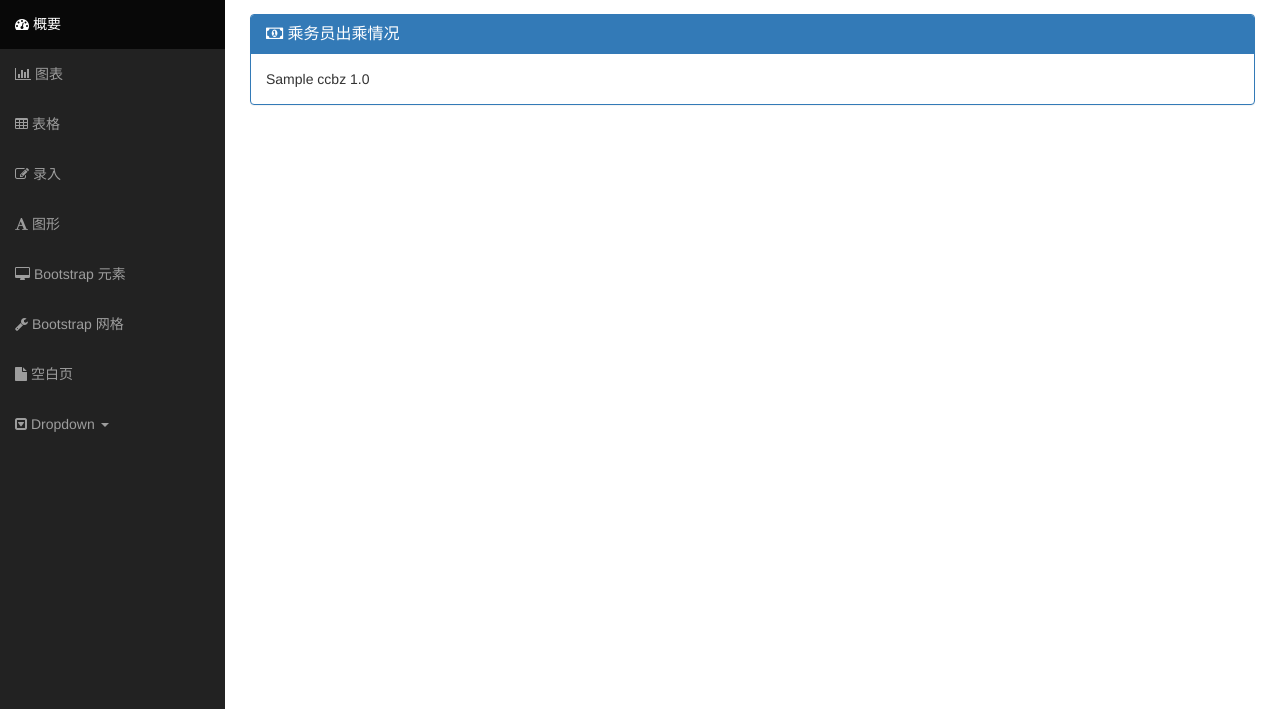
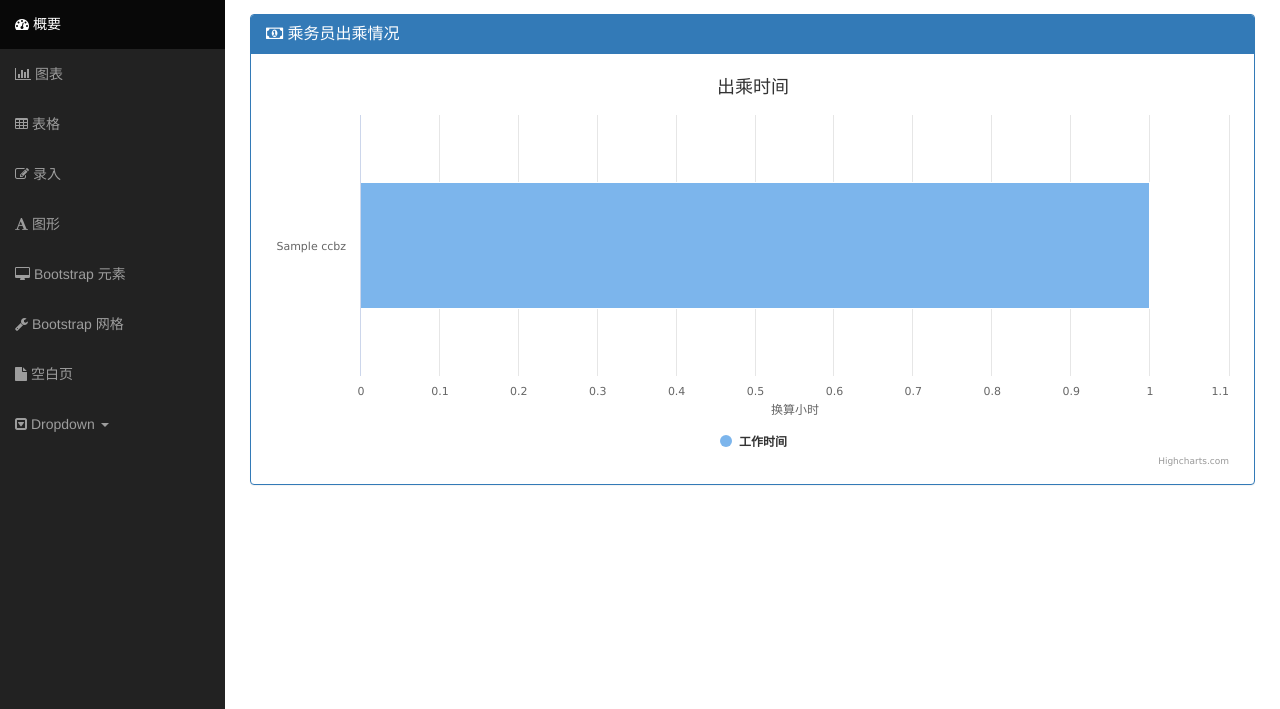
Before and after one commit to danewton2010/untitled, a Django app: page /chart/ in a window 1280 px wide. Shown: the part 51-760 px from the top of the page. Run offline with Django 3.2, Linux system fonts and the light colour scheme; tables that the repository leaves empty hold one stand-in row (values such as "Sample post"); grey boxes labelled with a size stand in for pictures from a placeholder-image service; some libraries are stand-ins or nearby versions.

Commit message:
chart.html

```diff
--- a/templates/base.html
+++ b/templates/base.html
@@ -17,6 +17,7 @@
     <link rel="stylesheet" href="{% static 'bootstrap/css/font-awesome.min.css' %}">
     <!-- JavaScript -->
     <script src="{% static 'js/jquery.js' %}"></script>
+    <script src="{% static 'js/highcharts.js' %}"></script>
     <script src="{% static 'js/jquery.dataTables.min.js' %}"></script>
     <script src="{% static 'bootstrap/js/bootstrap.js' %}"></script>
     <script src="{% static 'bootstrap/js/bootstrap-datetimepicker.min.js' %}"></script>
--- a/templates/chart.html
+++ b/templates/chart.html
@@ -6,13 +6,32 @@
                 <h3 class="panel-title"><i class="fa fa-money"></i>   乘务员出乘情况</h3>
             </div>
             <div class="panel-body">
-                    {% for k in key %}
-                        {{ k }}
-                    {% endfor %}
-                    {% for v in value %}
-                        {{ v }}
-                    {% endfor %}
+                <div id="container" style="min-width:400px;height:400px;"></div>
+
+                <script>
+                    var chart= new Highcharts.Chart('container', {
+                        chart: {
+                            type: 'bar'                         //指定图表的类型，默认是折线图（line）
+                        },
+                        title: {
+                            text: '出乘时间'                //指定图表标题
+                        },
+                        xAxis: {
+                            categories: {{ key|safe }} //指定x轴分组
+                        },
+                        yAxis: {
+                            title: {
+                                text: '换算小时'                //指定y轴的标题
+                            }
+                        },
+                        series: [{                              //指定数据列
+                            name: '工作时间',                       //数据列名
+                            data: {{ value }}                     //数据
+                        }]
+                    });
+                </script>
             </div><!-- /.panel-body -->
+
         </div><!-- /.panel-primary -->
     </div><!-- /.page-wrapper -->
 {% endblock %}
```
